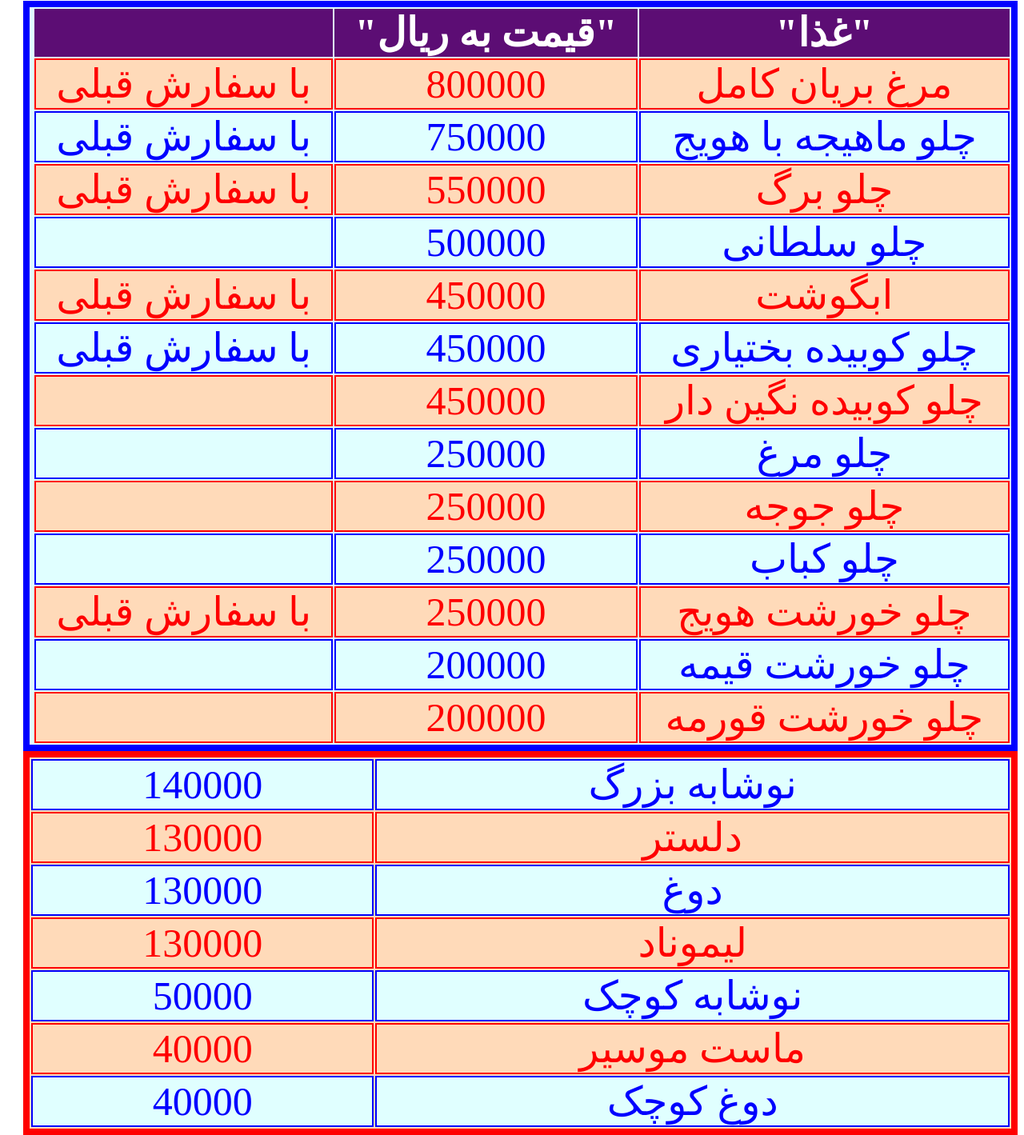
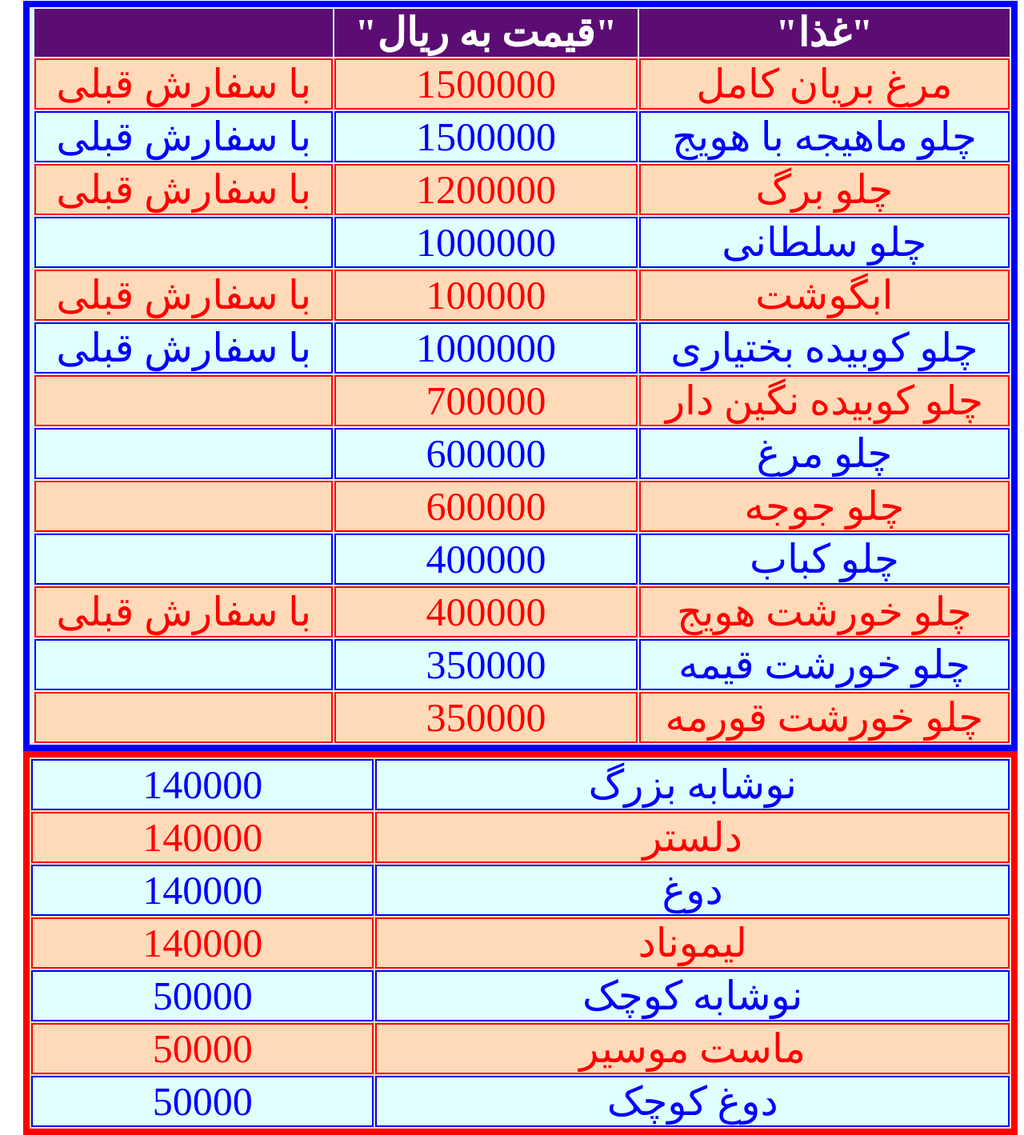
Before and after one commit to Sinarrrr/res, a plain HTML site: page Restoran.htm in a window 1280 px wide. Shown: the part 7-1426 px from the top of the page at 80% size. Drawn offline with Linux system fonts and the light colour scheme.

Commit message:
Update Restoran.htm

```diff
--- a/Restoran.htm
+++ b/Restoran.htm
@@ -13,67 +13,67 @@
 </tr>
 <tr>
 <td class=a> مرغ بریان کامل </td>
-<td class=a> 800000 </td>
+<td class=a> 1500000 </td>
 <td class=a> با سفارش قبلی </td>
 </tr>
 <tr>
 <td class=b> چلو ماهیجه با هویج </td>
-<td class=b> 750000 </td>
+<td class=b> 1500000 </td>
 <td class=b> با سفارش قبلی </td>
 </tr>
 <tr>
 <td class=a> چلو برگ </td>
-<td class=a> 550000 </td>
+<td class=a> 1200000 </td>
 <td class=a> با سفارش قبلی </td>
 </tr>
 <tr>
 <td class=b> چلو سلطانی </td>
-<td class=b> 500000 </td>
+<td class=b> 1000000 </td>
 <td class=b></td>
 </tr>
 <tr>
 <td class=a> ابگوشت </td>
-<td class=a> 450000 </td>
+<td class=a> 100000 </td>
 <td class=a> با سفارش قبلی </td>
 </tr>
 <tr>
 <td class=b> چلو کوبیده بختیاری </td>
-<td class=b> 450000 </td>
+<td class=b> 1000000 </td>
 <td class=b> با سفارش قبلی </td>
 </tr>
 <tr>
 <td class=a> چلو کوبیده نگین دار </td>
-<td class=a> 450000 </td>
+<td class=a> 700000 </td>
 <td class=a></td>
 </tr>
 <tr>
 <td class=b> چلو مرغ  </td>
-<td class=b> 250000 </td>
+<td class=b> 600000 </td>
 <td class=b></td>
 </tr>
 <tr>
 <td class=a> چلو جوجه </td>
-<td class=a> 250000 </td>
+<td class=a> 600000 </td>
 <td class=a></td>
 </tr>
 <tr>
 <td class=b> چلو کباب </td>
-<td class=b> 250000 </td>
+<td class=b> 400000 </td>
 <td class=b></td>
 </tr>
 <tr>
 <td class=a> چلو خورشت هویج </td>
-<td class=a> 250000 </td>
+<td class=a> 400000 </td>
 <td class=a> با سفارش قبلی </td>
 </tr>
 <tr>
 <td class=b> چلو خورشت قیمه </td>
-<td class=b> 200000 </td>
+<td class=b> 350000 </td>
 <td class=b></td>
 </tr>
 <tr>
 <td class=a> چلو خورشت قورمه </td>
-<td class=a> 200000 </td>
+<td class=a> 350000 </td>
 <td class=a></td>
 </tr>
 </table>
@@ -84,15 +84,15 @@
 </tr>
 <tr>
 <td class=d> دلستر </td>
-<td class=d> 130000 </td>
+<td class=d> 140000 </td>
 </tr>
 <tr>
 <td class=c> دوغ </td>
-<td class=c> 130000 </td>
+<td class=c> 140000 </td>
 </tr>
  <tr>
 <td class=d> لیموناد </td>
-<td class=d> 130000 </td>
+<td class=d> 140000 </td>
 </tr>
 <tr>
 <td class=c> نوشابه کوچک </td>
@@ -100,11 +100,11 @@
 </tr>
 <tr>
 <td class=d> ماست موسیر </td>
-<td class=d> 40000 </td>
+<td class=d> 50000 </td>
 </tr>
 <tr>
 <td class=c> دوغ کوچک </td>
-<td class=c> 40000 </td>
+<td class=c> 50000 </td>
 </tr>
 </table>
 </body>
```
